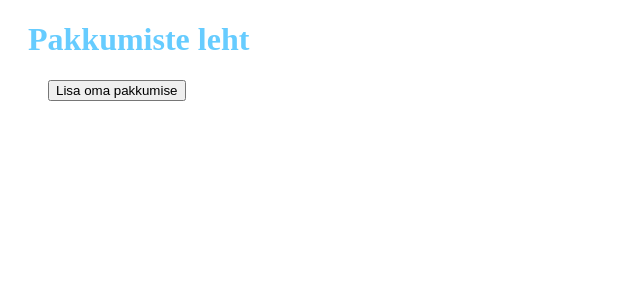
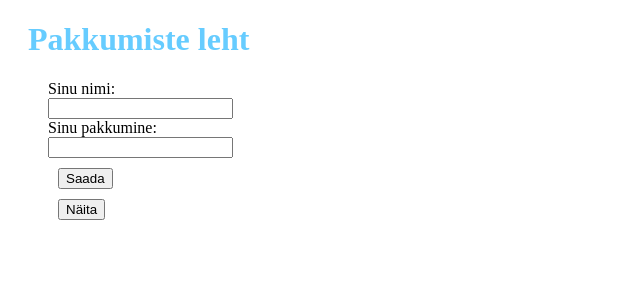
Before and after one commit to AureliaAurita4/i244_VR1, a PHP site: page /index.php?lisa in a window 1280 px wide. Shown: the top 300 px of the page, without its empty margins (0-640 px from the left). Run offline with PHP 8.4, Linux system fonts and the light colour scheme.

Commit message:
js-ga ei õnnestunud õigesti: vajutades nuppule Näita, tulemust ei näidatud, vaid kõik läks tagasi pealehele, kus oli ainult Lisa oma pakkumise nupp. Kahju jah, aga mis seal ikka...

```diff
--- a/Eksam/index.php
+++ b/Eksam/index.php
@@ -40,7 +40,6 @@ mysqli_query($link, "SET CHARACTER SET UTF8");
 				max-width:47px;
 				margin-top: 10px;
 				margin-left: 10px;
-				display: none;
 			}
 
 			#saatmine:hover {
@@ -55,7 +54,6 @@ mysqli_query($link, "SET CHARACTER SET UTF8");
 
 			#lisamine {
 				margin-left: 40px;
-				display: none;
 			}
 
 			#kuva-vorm {
@@ -68,10 +66,6 @@ mysqli_query($link, "SET CHARACTER SET UTF8");
 
 	<body>
 		<h1>Pakkumiste leht</h1>
-
-		<p id="kuva-vorm">
-			<button id="kuva-nupp" type="button">Lisa oma pakkumise</button>
-		</p>
 
 		<form id="lisamine" action="?lisa" method="POST">
 			<label>Sinu nimi:</label>
@@ -90,9 +84,9 @@ mysqli_query($link, "SET CHARACTER SET UTF8");
 		}
 		?>
 
-		<form id="kuvamine" action="?kuva" method="POST">
-			<div><input type="submit" value="Näita"></div>
-		</form>
+			<form id="kuvamine" action="?kuva" method="POST">
+				<div><input type="submit" value="Näita"></div>
+			</form>
 
 		<?php
 		if(isset($_GET["kuva"])){
@@ -102,7 +96,5 @@ mysqli_query($link, "SET CHARACTER SET UTF8");
 			echo " - parim pakkumine".print_r(mysqli_fetch_assoc($result));
 		}
 		?>
-
-		<script src="javascript.js"></script>
 	</body>
 </html>
--- a/Eksam/javascript.js
+++ /dev/null
@@ -1,6 +0,0 @@
-document.querySelector('#kuva-vorm button').addEventListener('click',
-	function(){
-		document.getElementById('lisamine').style.display = 'block';
-		document.getElementById('kuvamine').style.display = 'block';
-		document.getElementById('kuva-vorm').style.display = 'none';
-	});
```
